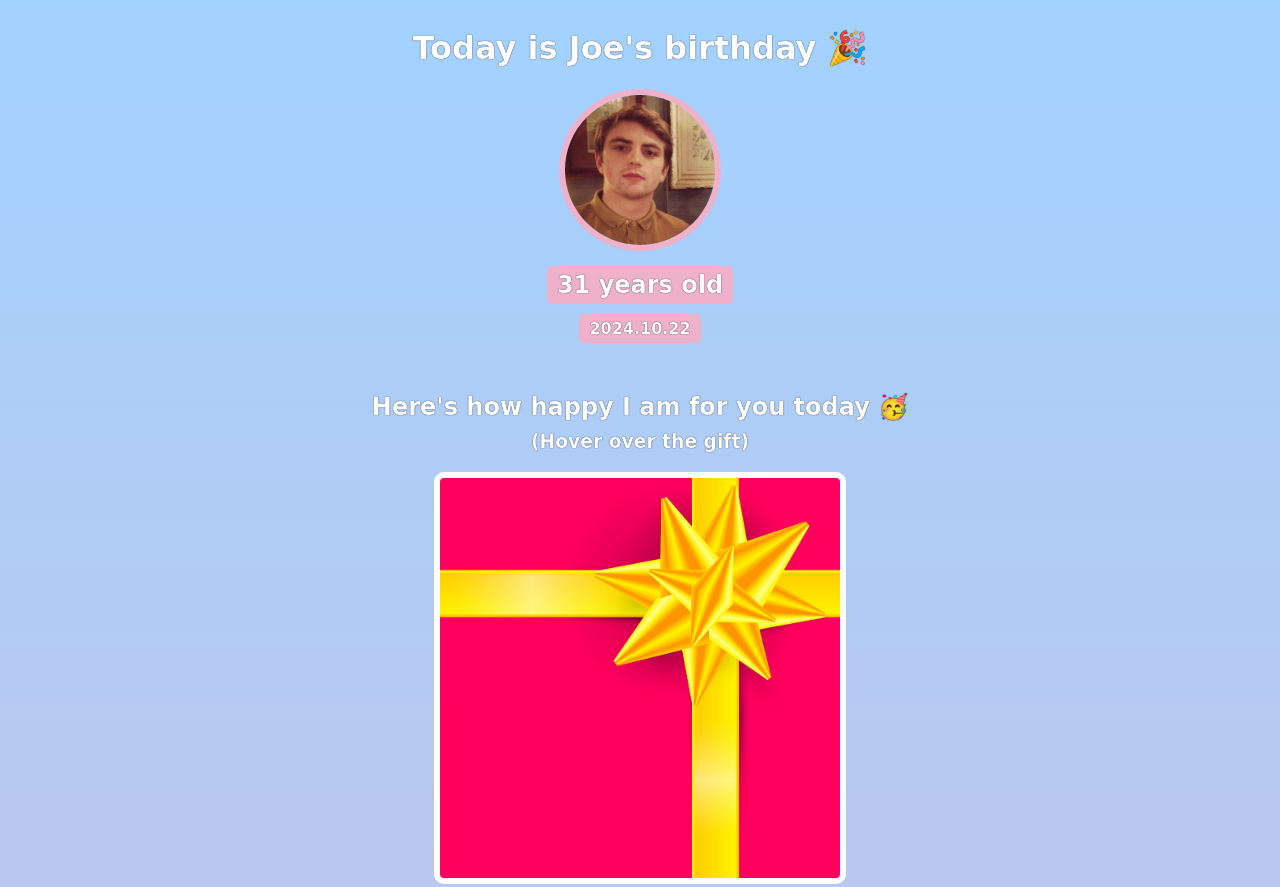
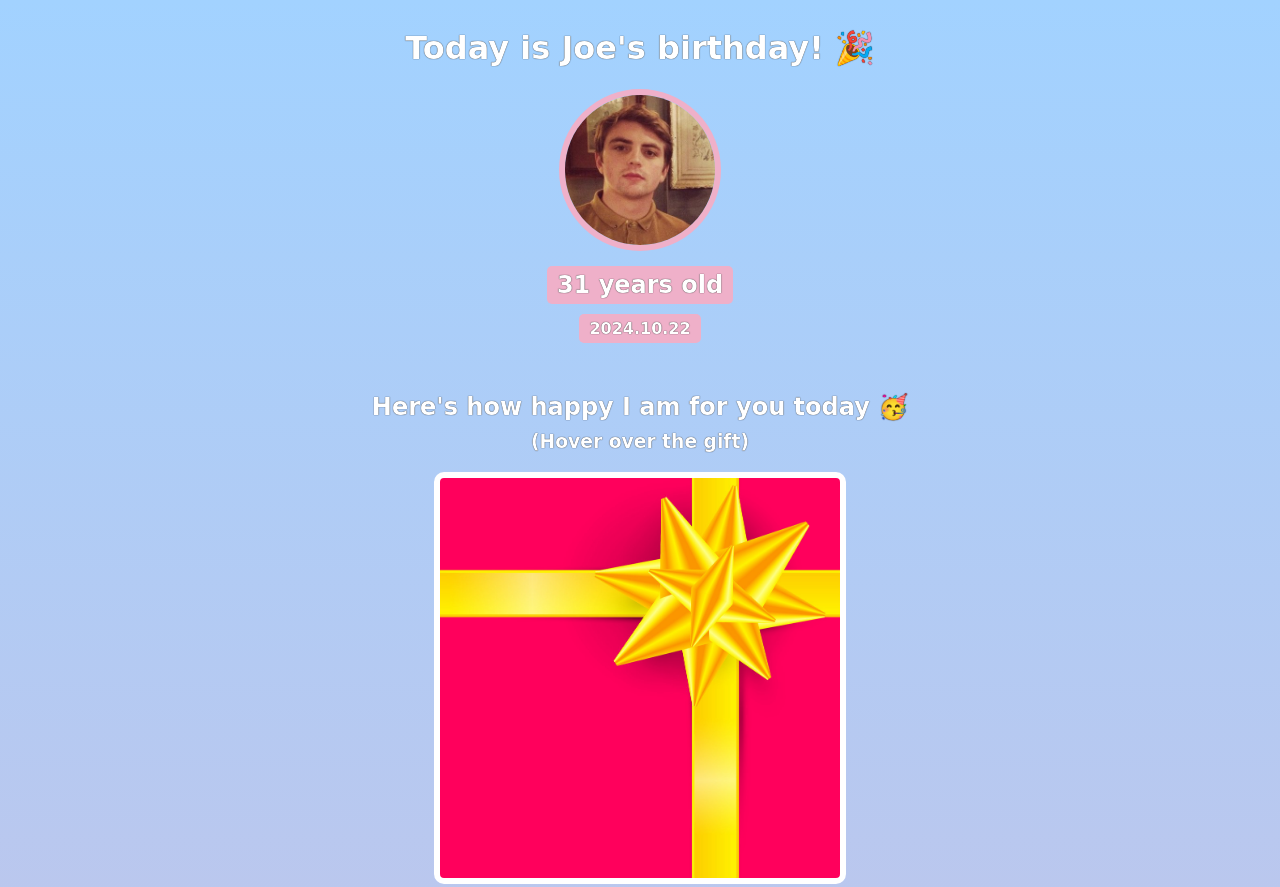
Before and after one commit to soycarts/birthday-gift-site, a website built with Vite: page index.html in a window 1280 px wide. Shown: the top 887 px of the page. Built offline with nearby package versions, Linux system fonts and the light colour scheme; a web font is replaced by a local one.

Commit message:
Title update

```diff
--- a/index.html
+++ b/index.html
@@ -7,7 +7,7 @@
     </head>
     <body>
         <div id="header">
-            <h1>Today is Joe's birthday 🎉</h1>
+            <h1>Today is Joe's birthday! 🎉</h1>
             <img id="bff-img" src="images/platt.jpg">
             <h2 id="bday-age">31 years old</h2>
             <h4 id="bday-date">2024.10.22</h4>
```
